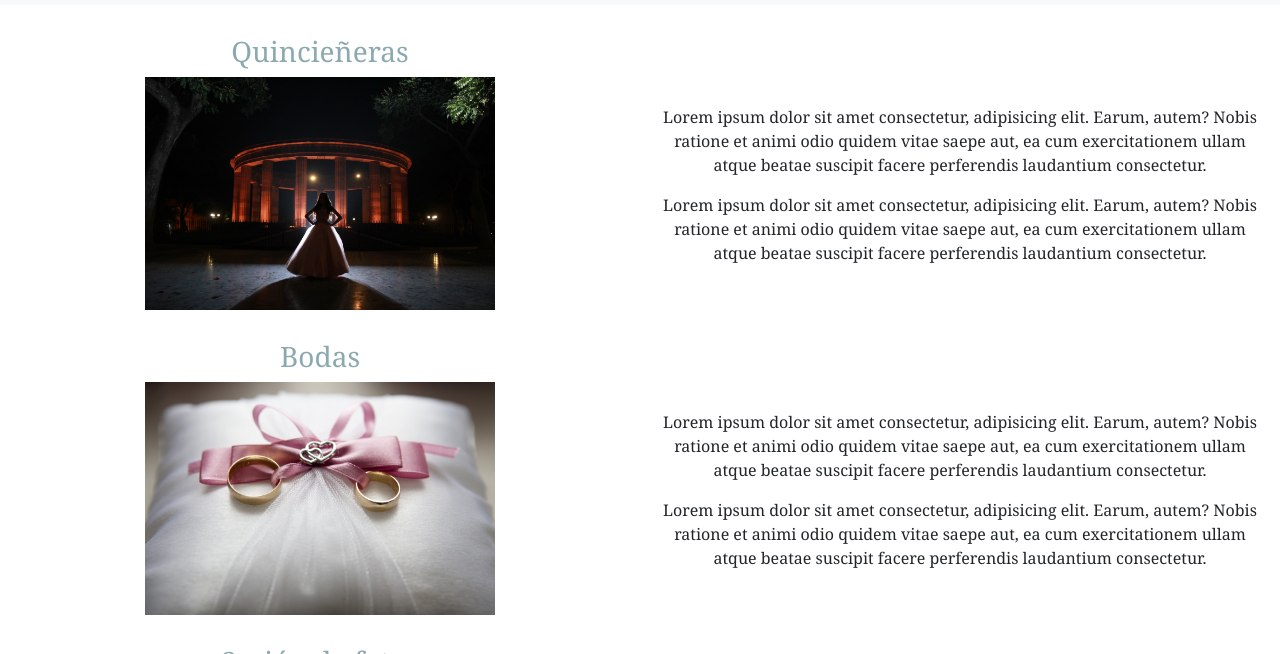
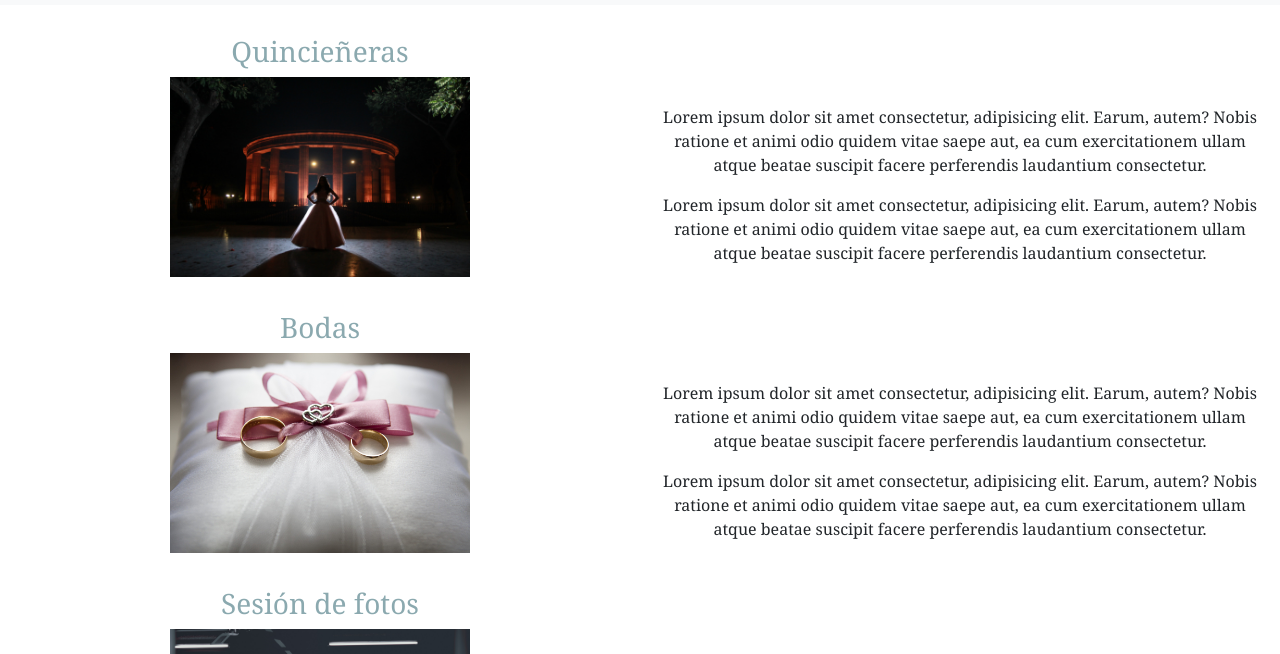
Before and after one commit to ecallegaris/PreEntrega3CallegarisEmanuel, a website: page pages/blog.html in a window 1280 px wide. Shown: the part 71-725 px from the top of the page. Drawn offline with nearby package versions, Linux system fonts and the light colour scheme.

Commit message:
Pagina BLOG
Se modifica tamaño imágenes de 350px a 300px

```diff
--- a/scss/styles.scss
+++ b/scss/styles.scss
@@ -116,8 +116,8 @@ $color-navbar: transparent;
 	margin-top: 30px;
 	margin-bottom: 30px;
 		img{
-			max-width: 350px;
-			max-height: 350px;
+			max-width: 300px;
+			max-height: 300px;
 
 		}
 		h3{
```
Also changed, not shown: css/styles.css.
